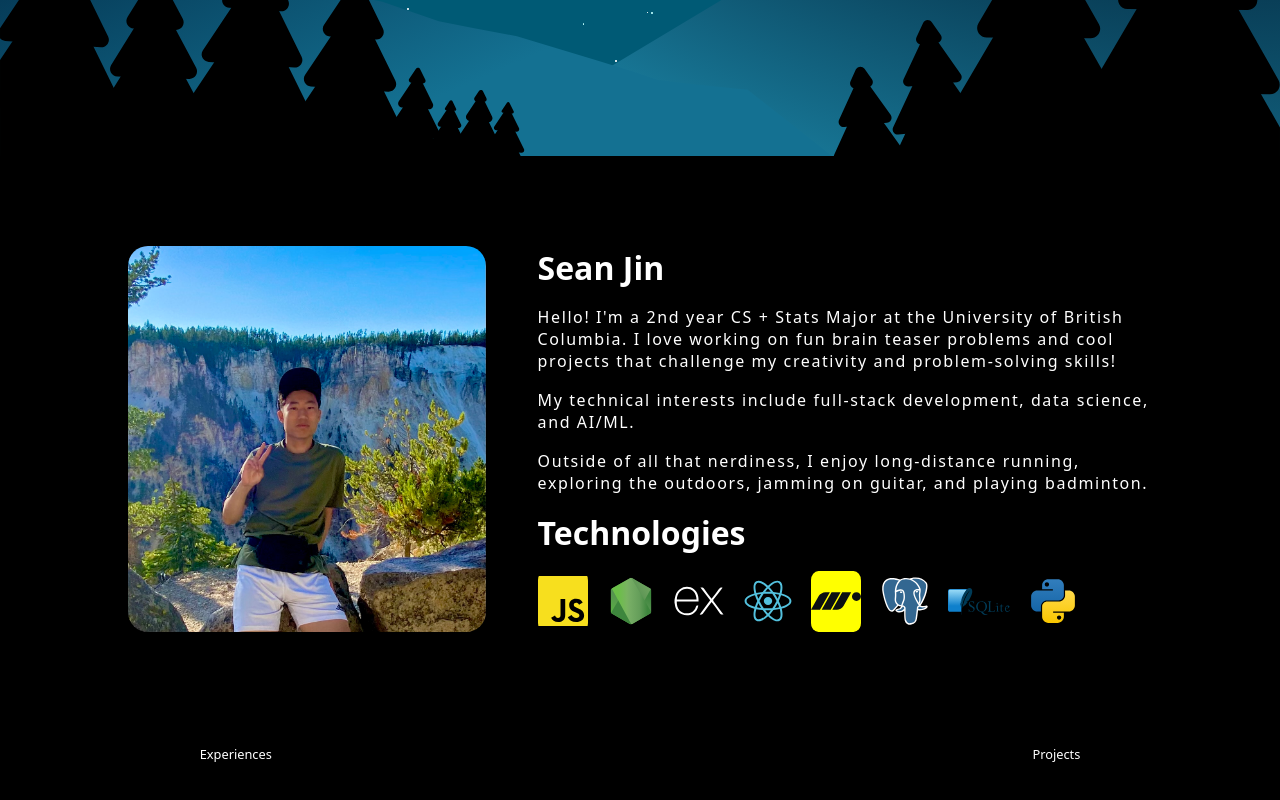
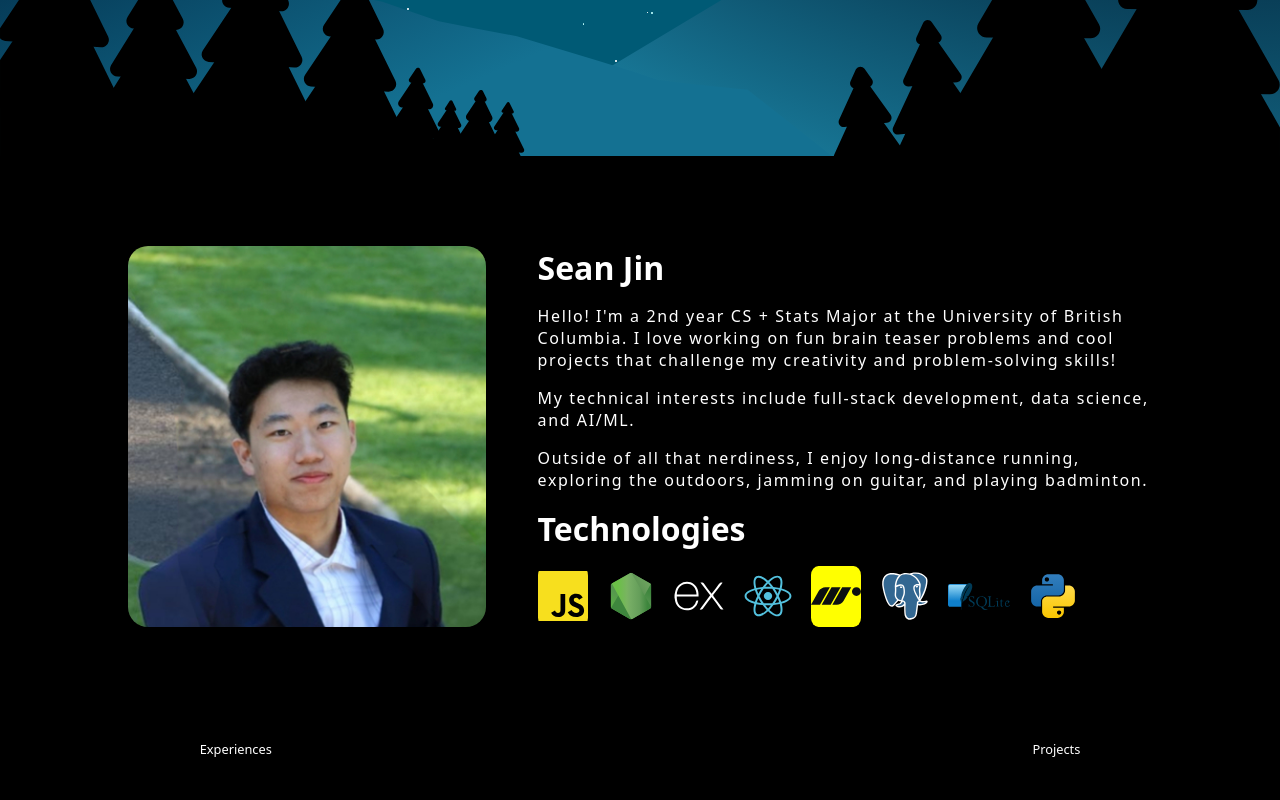
Before and after one commit to seanxjin/Personal-Website, a React (Vite) app in the folder client/: page /#/ in a window 1280 px wide. Shown: the part 644-1444 px from the top of the page. Built offline with nearby package versions, Linux system fonts and the light colour scheme; a web font is replaced by a local one.

Commit message:
Changed Profile Photo

```diff
--- a/client/src/components/About.jsx
+++ b/client/src/components/About.jsx
@@ -1,5 +1,5 @@
 import "./About.css"
-import profilePic from "../assets/profile.jpg";
+import profilePic from "../assets/profile_photo.jpg";
 import javascriptIcon from "../assets/javascript.svg";
 import expressIcon from "../assets/express.svg";
 import motionIcon from "../assets/motion.svg";
@@ -25,7 +25,10 @@ export default function About() {
                         objectFit: "cover",
                         width: "35%",
                         height: "auto",
-                        borderRadius: "20px"
+                        borderRadius: "20px",
+                        aspectRatio: "1.25 / 1",
+                        minWidth: "200px",
+                        flexShrink: 0
                     }}
                     variants={{
                         hidden: { opacity: 0, y: 100 },
```
Also changed, not shown: client/src/assets/profile_photo.jpg (added).
